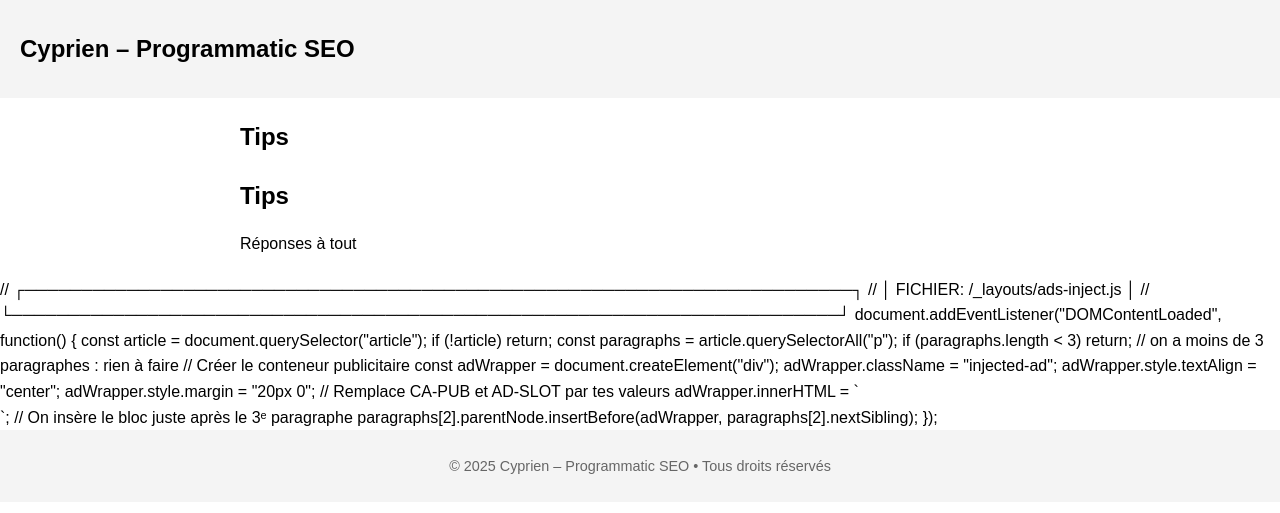
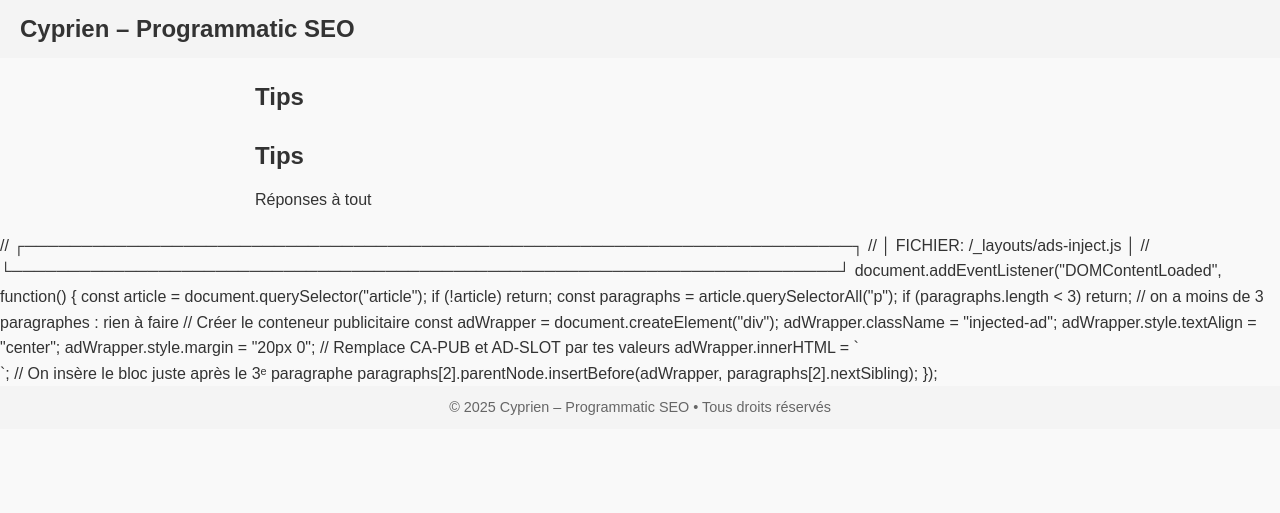
Before and after one commit to Cypskippy/tips, a Jekyll site: the page built from README.md, in a window 1280 px wide. Shown: the top 513 px of the page. Built offline with Jekyll 4.4.1, drawn with Linux system fonts in a browser that asks for light colours; our own code applies the rules of GitHub Pages for plain Markdown files.

Commit message:
Update page.html

```diff
--- a/_layouts/page.html
+++ b/_layouts/page.html
@@ -4,6 +4,7 @@
 <!DOCTYPE html>
 <html lang="{{ site.lang | default: 'fr-FR' }}">
 <head>
+  <link rel="stylesheet" href="{{ '/assets/css/style.css' | relative_url }}">
   <meta charset="utf-8"/>
   <meta name="viewport" content="width=device-width, initial-scale=1"/>
 
```
